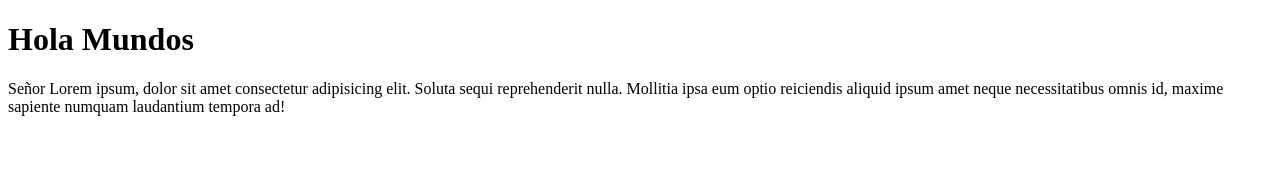
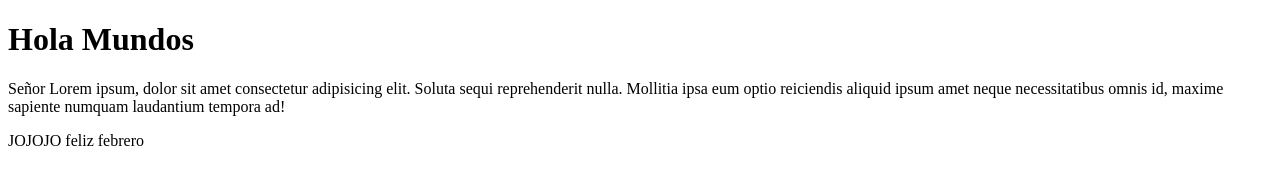
Before and after one commit to sebangc/holamundo, a plain HTML site: page index.html in a window 1280 px wide. Drawn offline with Linux system fonts and the light colour scheme.

Commit message:
jojojo feliz febrero

```diff
--- a/index.html
+++ b/index.html
@@ -9,5 +9,6 @@
 <body>
     <h1 class="hola">Hola Mundos</h1>
     <p>Señor Lorem ipsum, dolor sit amet consectetur adipisicing elit. Soluta sequi reprehenderit nulla. Mollitia ipsa eum optio reiciendis aliquid ipsum amet neque necessitatibus omnis id, maxime sapiente numquam laudantium tempora ad!</p>
+    <p>JOJOJO feliz febrero</p>
 </body>
 </html>
```
